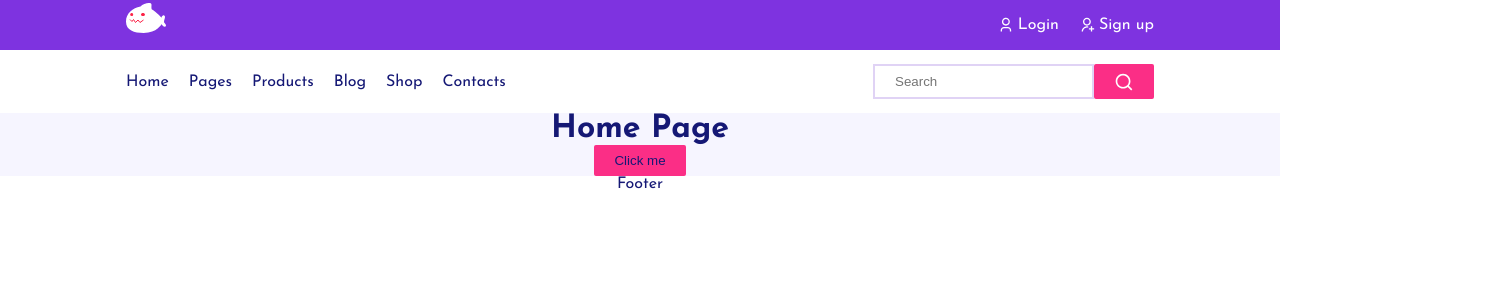
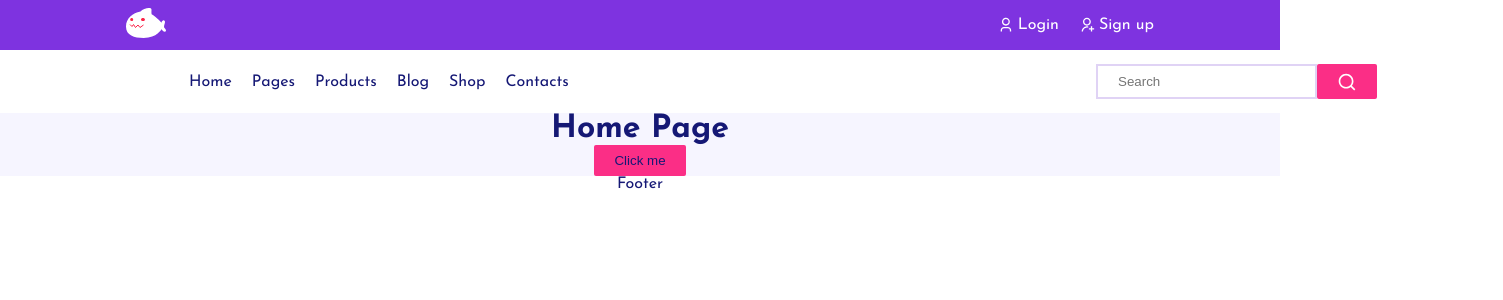
Before and after one commit to dianakhnizova/eCommerce, a React (Vite) app: page / in a window 1280 px wide. Shown: the top 300 px of the page, 1503 px wide, since content can reach past the window. Built offline with nearby package versions, Linux system fonts and the light colour scheme.

Commit message:
refactor: refactor wrapper for header

```diff
--- a/src/components/header/bottom-header/bottom-header.module.css
+++ b/src/components/header/bottom-header/bottom-header.module.css
@@ -1,17 +1,19 @@
 .bottomWrapper {
-	flex-direction: row !important;
-	justify-content: space-between !important;
 	width: 1440px;
   padding: 0 63px;
 }
 
 .bottomHeader {
-  display: flex;
-  justify-content: space-between;
-  align-items: center;
   width: 100%;
   background-color: var(--clr-bg);
   padding: 0 63px;
+}
+
+.navigationContainer {
+	display: flex;
+	justify-content: space-between;
+	align-items: center;
+	padding: 0 63px;
 }
 
 .bottomNavigationMenu {
--- a/src/components/header/bottom-header/bottom-header.tsx
+++ b/src/components/header/bottom-header/bottom-header.tsx
@@ -7,8 +7,10 @@ export const BottomHeader = () => {
   return (
     <div className={styles.bottomHeader}>
       <Wrapper className={styles.bottomWrapper}>
-        <LeftNavMenu />
-        <RightNavMenu />
+        <div className={styles.navigationContainer}>
+          <LeftNavMenu />
+          <RightNavMenu />
+        </div>
       </Wrapper>
     </div>
   );
--- a/src/components/header/bottom-header/messages.ts
+++ b/src/components/header/bottom-header/messages.ts
@@ -6,4 +6,5 @@ export const messages = {
   blogLink: 'Blog',
   shopLink: 'Shop',
   contactsLink: 'Contacts',
+  placeholderSearch: 'Search',
 };
--- a/src/components/header/bottom-header/right-menu/right-menu.tsx
+++ b/src/components/header/bottom-header/right-menu/right-menu.tsx
@@ -4,11 +4,16 @@ import { SvgBuilder } from '../../../svg-builder/svg-builder';
 import { IconType } from '../../../svg-builder/enums';
 import { Input } from '../../../input/input';
 import { Button } from '../../../button/button';
+import { messages } from '../messages';
 
 export const RightNavMenu = () => {
   return (
     <div className={styles.bottomNavigationMenu}>
-      <Input type="text" placeholder="Search" className={styles.input} />
+      <Input
+        type="text"
+        placeholder={messages.placeholderSearch}
+        className={styles.input}
+      />
       <Button
         onClick={() => console.log('Search')}
         className={styles.searchButton}
--- a/src/components/header/top-header/top-header.module.css
+++ b/src/components/header/top-header/top-header.module.css
@@ -1,8 +1,6 @@
 .topWrapper {
-	flex-direction: row !important;
-	justify-content: space-between !important;
 	width: 1440px;
-  padding: 0 63px;
+	padding: 0 63px;
 }
 
 .topHeader {
@@ -13,5 +11,11 @@
 	width: 100%;
 	height: 50px;
 	background-color: var(--clr-accent-2);
+}
+
+.navigationContainer {
+	display: flex;
+	justify-content: space-between;
+	align-items: center;
 	padding: 0 63px;
 }
--- a/src/components/header/top-header/top-header.tsx
+++ b/src/components/header/top-header/top-header.tsx
@@ -7,8 +7,10 @@ export const TopHeader = () => {
   return (
     <div className={styles.topHeader}>
       <Wrapper className={styles.topWrapper}>
-        <LeftNavMenu />
-        <RightNavMenu />
+        <div className={styles.navigationContainer}>
+          <LeftNavMenu />
+          <RightNavMenu />
+        </div>
       </Wrapper>
     </div>
   );
--- a/src/components/wrapper/wrapper.module.css
+++ b/src/components/wrapper/wrapper.module.css
@@ -1,7 +1,4 @@
 .wrapper {
-  display: flex;
-  justify-content: center;
-  flex-direction: column;
   max-width: 1440px;
   margin: 0 auto;
 }
```
